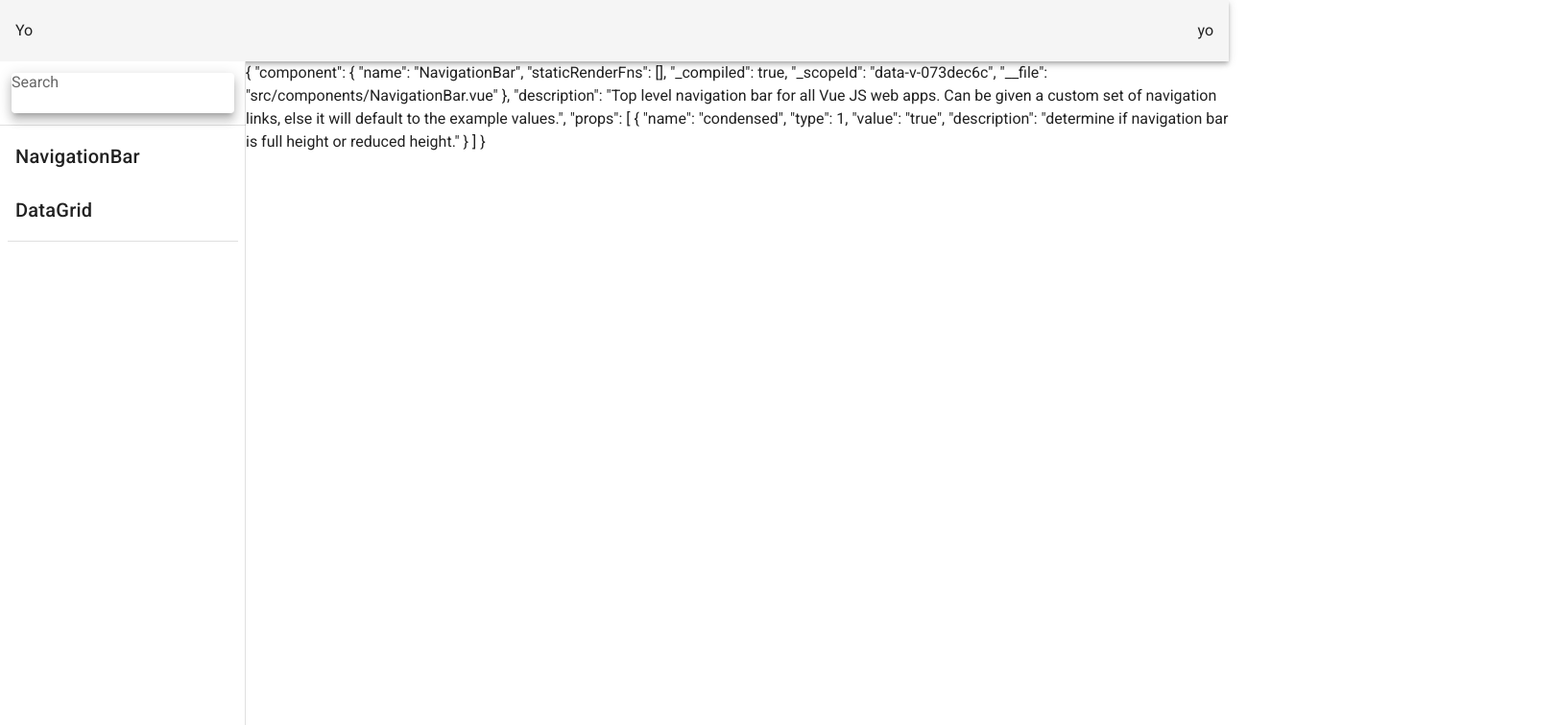
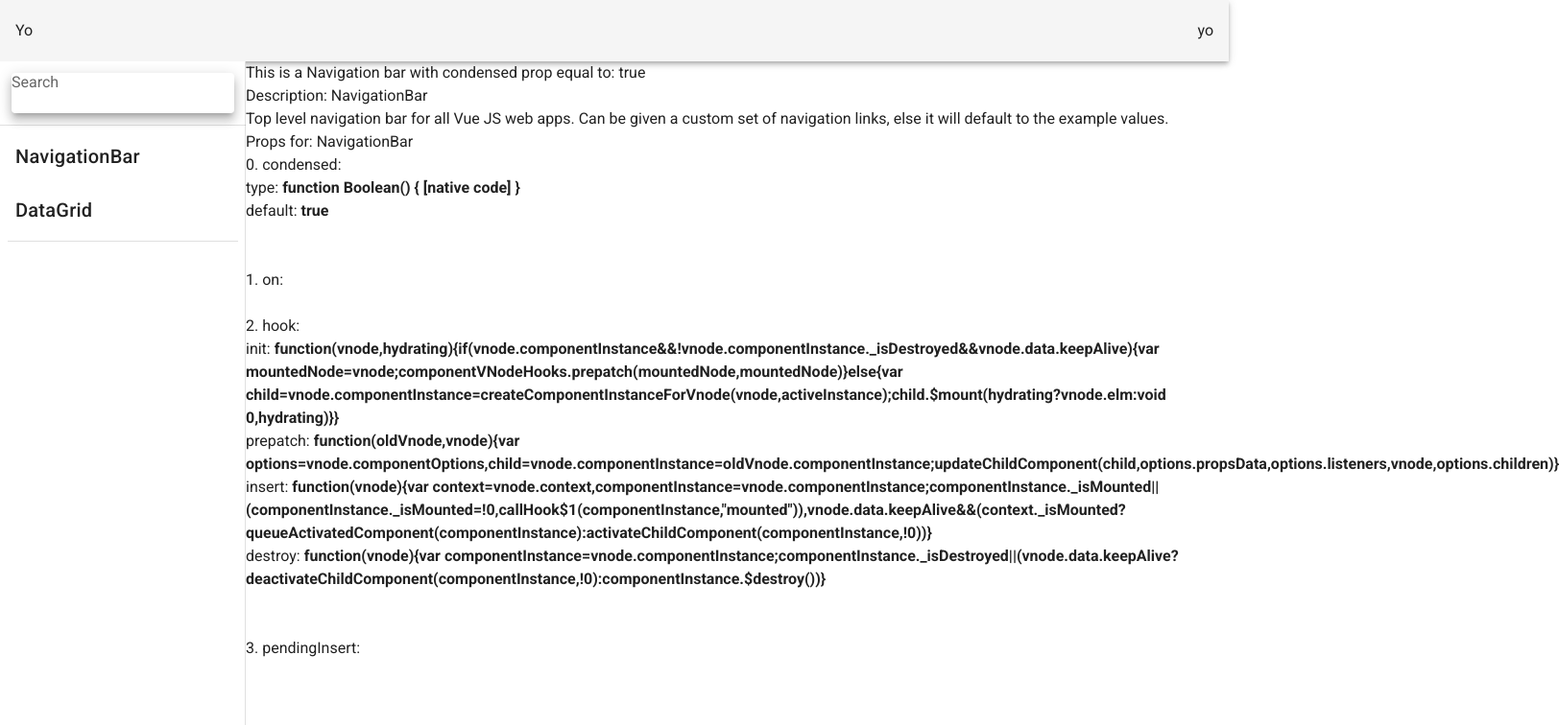
Before and after one commit to chuang93/vue-components-apps, a Vue app: page /#/ in a window 1280 px wide. Shown: the top 756 px of the page at 96% size, 1624 px wide, since content can reach past the window. Built offline with nearby package versions, Linux system fonts and the light colour scheme.

Commit message:
Wire up individual showcase frames

```diff
--- a/src/App.vue
+++ b/src/App.vue
@@ -25,27 +25,35 @@
             </v-list>
         </v-navigation-drawer>
         <v-content>
-            {{componentMapper[selectedComponent]}}
+            <FrameContainer v-bind:component-name="selectedComponent"></FrameContainer>
         </v-content>
+        <v-footer>
+            <v-spacer></v-spacer>
+            <div>Tilden Park Capital Management &copy; {{ new Date().getFullYear() }}</div>
+        </v-footer>
     </v-app>
 </template>
 
 <script lang="ts">
     import Vue from 'vue';
-    import Mapper from './components/mapper';
+    import { ComponentMapper } from './components/mapper';
+    import FrameContainer from './components/app/FrameContainer.vue';
 
+    // TODO:: REMOVE THIS STATEMENT FROM PRODUCTION BUILD.
     export default Vue.extend({
         name: 'App',
+        components: {
+            FrameContainer,
+        },
         data() {
             return {
                 selectedComponent: 'NavigationBar',
-                componentMapper: Mapper.ComponentMapper,
             };
         },
         computed: {
-                componentKeys(): string[] {
-                    return Object.keys(this.componentMapper);
-                },
+            componentKeys(): string[] {
+                return Object.keys(ComponentMapper);
+            },
         },
     })
     ;
--- a/src/components/DataGrid.vue
+++ b/src/components/DataGrid.vue
@@ -2,10 +2,20 @@
     <div>DATA GRID COMPONENT</div>
 </template>
 
-<script>
-    export default {
+<script lang="ts">
+    import Vue, { ComponentOptions } from 'vue';
+
+    export const DataGridOptions: ComponentOptions<Vue> = {
         name: 'DataGrid',
+        props: {
+            rowCount: {
+                type: Number,
+                required: true,
+            },
+        },
     };
+
+    export default Vue.extend(DataGridOptions);
 </script>
 
 <style scoped>
--- a/src/components/NavigationBar.vue
+++ b/src/components/NavigationBar.vue
@@ -1,13 +1,23 @@
 <template>
     <div>
-        NAVIGATION BAR
+        This is a Navigation bar with condensed prop equal to: {{condensed}}
     </div>
 </template>
 
-<script>
-    export default {
+<script lang="ts">
+    import Vue, { ComponentOptions } from 'vue';
+
+    export const NavigationBarOptions: ComponentOptions<Vue> = {
         name: 'NavigationBar',
+        props: {
+            condensed: {
+                type: Boolean,
+                default: true,
+            },
+        },
     };
+
+    export default Vue.extend(NavigationBarOptions);
 </script>
 
 <style scoped>
--- /dev/null
+++ b/src/components/app/ComponentExampleFrame.vue
@@ -0,0 +1,34 @@
+<script lang="ts">
+    import Vue, { VNode } from 'vue';
+
+    export default Vue.extend({
+        name: 'ComponentExampleFrame',
+        props: {
+            component: {
+              type: Function,
+              required: true,
+            },
+            componentName: {
+                type: String,
+                required: true,
+            },
+            componentProps: {
+                type: Object,
+                required: true,
+            },
+        },
+        render(createElement): VNode {
+            return createElement(
+                'div',
+                {},
+                [
+                    createElement(this.component, this.componentProps),
+                ],
+            );
+        },
+    });
+</script>
+
+<style scoped>
+
+</style>
--- /dev/null
+++ b/src/components/app/DescriptionFrame.vue
@@ -0,0 +1,32 @@
+<template>
+    <div>
+        <div id="descriptionTitle">
+            Description: {{componentName}}
+        </div>
+        <div>
+            {{description}}
+        </div>
+    </div>
+</template>
+
+<script>
+    import Vue from 'vue';
+
+    export default Vue.extend({
+        name: 'DescriptionFrame',
+        props: {
+            componentName: {
+                type: String,
+                required: true,
+            },
+            description: {
+                type: String,
+                required: true,
+            },
+        },
+    });
+</script>
+
+<style scoped>
+
+</style>
--- /dev/null
+++ b/src/components/app/FrameContainer.vue
@@ -0,0 +1,45 @@
+<template>
+    <div>
+        <ComponentExampleFrame v-bind:component="component" v-bind:component-name="componentName" v-bind:component-props="componentProps"/>
+        <DescriptionFrame v-bind:component-name="componentName" v-bind:description="description"/>
+        <PropsFrame v-bind:component-name="componentName" v-bind:component-props="componentProps"></PropsFrame>
+    </div>
+</template>
+
+<script lang="ts">
+    import Vue, { ComponentOptions, VueConstructor } from 'vue';
+    import { ComponentMapper } from '../../components/mapper';
+    import ComponentExampleFrame from './ComponentExampleFrame.vue';
+    import DescriptionFrame from './DescriptionFrame.vue';
+    import PropsFrame from './PropsFrame.vue';
+
+    export default Vue.extend({
+        name: 'FrameContainer',
+        components: {
+            ComponentExampleFrame,
+            DescriptionFrame,
+            PropsFrame,
+        },
+        props: {
+            componentName: {
+                type: String,
+                required: true,
+            },
+        },
+        computed: {
+            component(): VueConstructor<Vue> {
+                return ComponentMapper[this.componentName].component;
+            },
+            description(): string {
+                return ComponentMapper[this.componentName].description;
+            },
+            componentProps(): ComponentOptions<Vue> {
+                return ComponentMapper[this.componentName].props;
+            },
+        },
+    });
+</script>
+
+<style scoped>
+
+</style>
--- /dev/null
+++ b/src/components/app/PropsFrame.vue
@@ -0,0 +1,40 @@
+<template>
+    <div>
+        <div>
+            Props for: {{componentName}}
+        </div>
+        <div v-bind:key="key" v-for="(value, key, index) in componentProps">
+            <div>
+                {{index}}. {{key}}:
+                <div v-bind:key="propKey" v-for="(propValue, propKey) in value">
+                    {{propKey}}: <strong>{{propValue}}</strong>
+                </div>
+                <br/><br/>
+            </div>
+        </div>
+    </div>
+</template>
+
+<script lang="ts">
+    import Vue from 'vue';
+    // TODO:: FILTER PROPS BY PROPS NOT ADDED BY DEFAULT BY VUE CONSTRUCTOR FOUND IN CONSTANT FILE.
+    import { EXCLUDED_PROPS } from '@/components/constants';
+
+    export default Vue.extend({
+        name: 'PropsFrame',
+        props: {
+            componentName: {
+                type: String,
+                required: true,
+            },
+            componentProps: {
+                type: Object,
+                required: true,
+            },
+        },
+    });
+</script>
+
+<style scoped>
+
+</style>
--- /dev/null
+++ b/src/components/constants.ts
@@ -0,0 +1,5 @@
+export const EXCLUDED_PROPS = {
+    ON: 'on',
+    HOOK: 'hook',
+    PENDING_INSERT: 'pendingInsert',
+};
--- a/src/components/mapper.ts
+++ b/src/components/mapper.ts
@@ -1,50 +1,24 @@
-import NavigationBar from './NavigationBar.vue';
-import DataGrid from './DataGrid.vue';
+import NavigationBar, { NavigationBarOptions } from './NavigationBar.vue';
+import DataGrid, { DataGridOptions } from './DataGrid.vue';
+import Vue, { VueConstructor } from 'vue';
 
-enum PropType {
-    STRING,
-    BOOLEAN,
-    NUMBER,
-    OBJECT,
-    ANY,
-}
-
-interface Prop {
-    name: string;
-    type: PropType;
-    value: any;
+interface ComponentSpec {
+    component: VueConstructor<Vue>;
+    props: any;
     description: string;
 }
 
-interface ComponentSpec {
-    component: object;
-    description: string;
-    props?: Prop[];
-}
-
 export const ComponentMapper: { [s: string]: ComponentSpec } = {
-    [NavigationBar.name]: {
+    [NavigationBarOptions.name as string]: {
         component: NavigationBar,
+        props: NavigationBarOptions.props,
         description: 'Top level navigation bar for all Vue JS web apps. Can be given a custom' +
             ' set of navigation links, else it will default to the example values.',
-        props: [{
-            name: 'condensed',
-            type: PropType.BOOLEAN,
-            value: 'true',
-            description: 'determine if navigation bar is full height or reduced height.',
-        }],
     },
-    [DataGrid.name]: {
+    [DataGridOptions.name as string]: {
         component: DataGrid,
+        props: DataGridOptions.props,
         description: 'Lightweight wrapper component around AG Grid for general use cases. Can also inject' +
             'custom properties if more advanced features need to be overridden',
-        props: [{
-            name: 'rowCount',
-            type: PropType.NUMBER,
-            value: '10',
-            description: 'number of rows to display on the grid at once',
-        }],
     },
 };
-
-export default {ComponentMapper};
--- a/tsconfig.json
+++ b/tsconfig.json
@@ -1,6 +1,6 @@
 {
   "compilerOptions": {
-    "target": "esnext",
+    "target": "es5",
     "module": "esnext",
     "strict": true,
     "jsx": "preserve",
```
Also changed, not shown: 1 other file (tests, documents, lock files or other folders).
